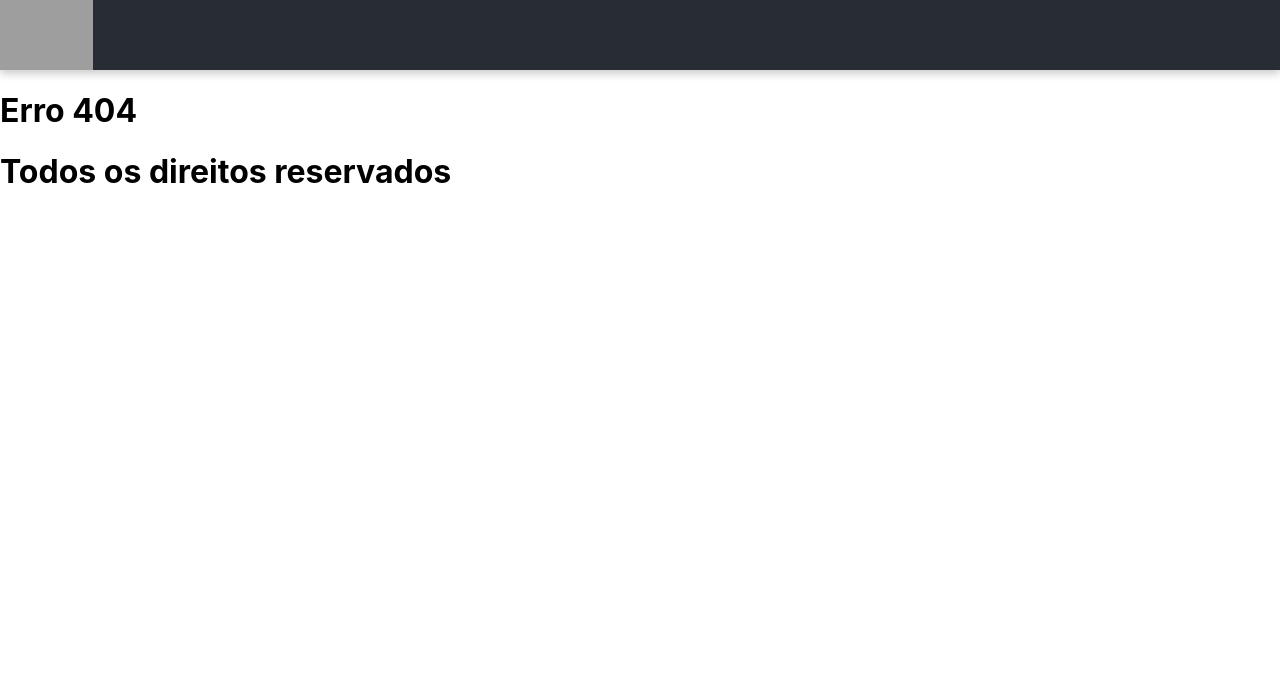
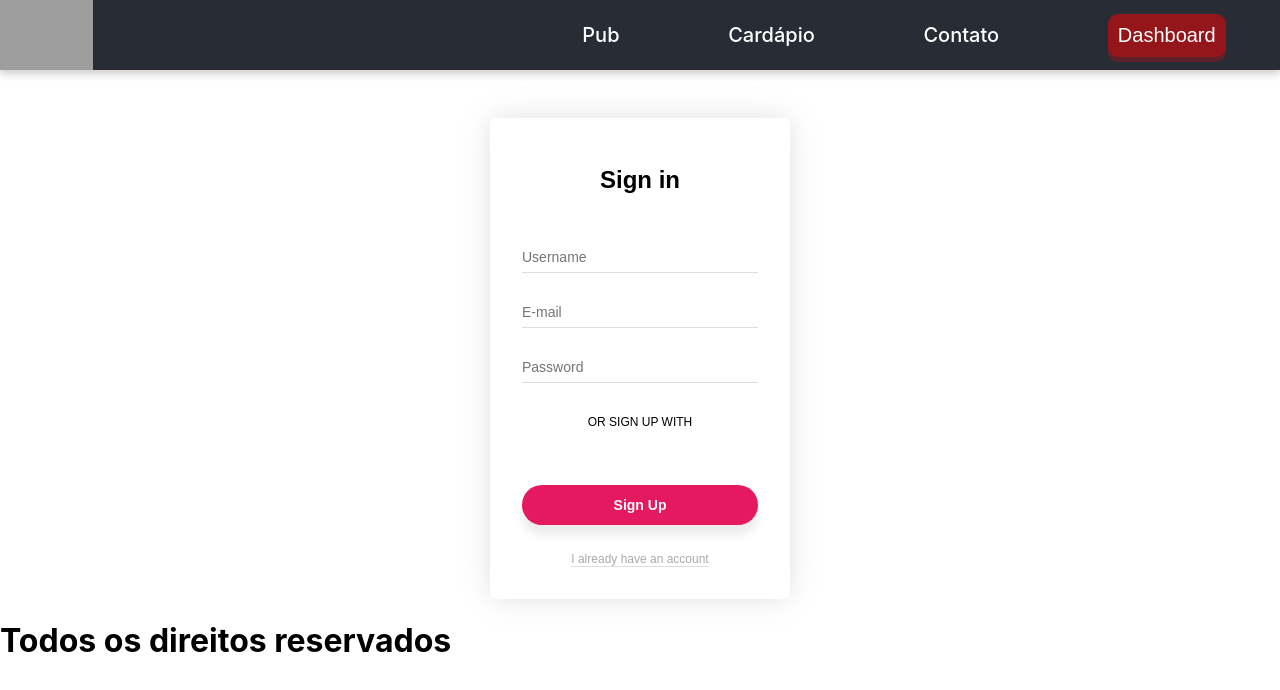
Before and after one commit to TaiCostaAlves/projetomodulo5, a React (Create React App) app in the folder menu/: page /cardapio in a window 1280 px wide. Before the commit this address had no page. Shown: the top 690 px of the page. Built offline with nearby package versions, Linux system fonts and the light colour scheme; grey boxes are pictures that could not be loaded.

Commit message:
criar card - ajustes css

```diff
--- a/menu/src/App.js
+++ b/menu/src/App.js
@@ -5,7 +5,8 @@ import Menu from './components/menu/Menu'
 import Cadastro from './components/form/Cadastro'
 import Update from './components/editar/Update'
 import Pub from './components/principal/Pub'
-import Dashboard from './components/dashboard/dashboard'
+import Dashboard from './components/dashboard/Dashboard'
+import Cardapio from './components/card/Cardapio'
 
 
 
@@ -16,10 +17,12 @@ function App() {
       <Header/>
         <Routes>
           <Route path="/" element={<Pub/>} />
+          <Route path="/cardapio" element={<Cardapio/>} />
           <Route path="/criar-item-menu" element={<Cadastro/>} />
           <Route path="/listar-item-menu" element={<Menu/>} />
           <Route path="/editar-item-menu/:id" element={<Update/>} />
           <Route path='/dashboard' element={<Dashboard />} />
+          {/* <Route path="/dashboard" element={<Card />} /> */}
           <Route path="*" element={<h1>Erro 404</h1>} />
         </Routes>
         <Footer/>
--- a/menu/src/components/Header.js
+++ b/menu/src/components/Header.js
@@ -1,6 +1,7 @@
 /* eslint-disable jsx-a11y/accessible-emoji */
 import React, { useState, useEffect } from "react";
 import "./Header.css";
+//import { Headers, Nav, Button} from '../css/styles'
 import { CSSTransition } from "react-transition-group";
 
 export default function Header() {
@@ -40,7 +41,7 @@ export default function Header() {
       >
         <nav className="Nav">
           <a href="/">Pub</a>
-          <a href="/criar-item-menu">Cardápio</a>
+          <a href="/cardapio">Cardápio</a>
           <a href="/listar-item-menu">Contato</a>
           <button><a href="/dashboard">Dashboard</a></button>
           {/* <a
@@ -57,5 +58,33 @@ export default function Header() {
         🍔
       </button>
     </header>
+
+    // <Headers >
+    //   <img src={"../../assets/logo.png"} className="Logo" alt="logo" />
+    //   <CSSTransition
+    //     in={!isSmallScreen || isNavVisible}
+    //     timeout={350}
+    //     classNames="NavAnimation"
+    //     unmountOnExit
+    //   >
+    //     <nav>
+    //       <a href="/">Pub</a>
+    //       <a href="/criar-item-menu">Cardápio</a>
+    //       <a href="/listar-item-menu">Contato</a>
+    //       <button><a href="/dashboard">Dashboard</a></button>
+    //       {/* <a
+    //           to='/services'
+    //           className='Nav-links'
+    //           onClick={closeMobileMenu}
+    //         >
+    //           Services <i className='fas fa-caret-down' />
+    //         </a>
+    //         {dropdown && <Dropdown />} */}
+    //     </nav>
+    //   </CSSTransition>
+    //   <button onClick={toggleNav}>
+    //     🍔
+    //   </button>
+    // </Headers>
   );
 }
--- /dev/null
+++ b/menu/src/components/card/Cardapio.js
@@ -0,0 +1,74 @@
+import React from "react";
+import ReactDOM from "react-dom";
+import {
+  CardWrapper,
+  CardHeader,
+  CardHeading,
+  CardBody,
+  CardIcon,
+  CardFieldset,
+  CardInput,
+  CardOptionsItem,
+  CardOptions,
+  CardOptionsNote,
+  CardButton,
+  CardLink
+} from "../../css/styles";
+
+//import "./styles.css";
+
+
+
+export default function Cardapio() {
+  return (
+    <div >
+
+    <CardWrapper>
+      <CardHeader>
+        <CardHeading>Sign in</CardHeading>
+      </CardHeader>
+
+      <CardBody>
+        <CardFieldset>
+          <CardInput placeholder="Username" type="text" required />
+        </CardFieldset>
+
+        <CardFieldset>
+          <CardInput placeholder="E-mail" type="text" required />
+        </CardFieldset>
+
+        <CardFieldset>
+          <CardInput placeholder="Password" type="password" required />
+          <CardIcon className="fa fa-eye" eye small />
+        </CardFieldset>
+
+        <CardFieldset>
+          <CardOptionsNote>Or sign up with</CardOptionsNote>
+
+          <CardOptions>
+            <CardOptionsItem>
+              <CardIcon className="fab fa-google" big />
+            </CardOptionsItem>
+
+            <CardOptionsItem>
+              <CardIcon className="fab fa-twitter" big />
+            </CardOptionsItem>
+
+            <CardOptionsItem>
+              <CardIcon className="fab fa-facebook" big />
+            </CardOptionsItem>
+          </CardOptions>
+        </CardFieldset>
+
+        <CardFieldset>
+          <CardButton type="button">Sign Up</CardButton>
+        </CardFieldset>
+
+        <CardFieldset>
+          <CardLink>I already have an account</CardLink>
+        </CardFieldset>
+      </CardBody>
+    </CardWrapper>
+  </div>
+  );
+}
--- a/menu/src/components/dashboard/dashboard.js
+++ b/menu/src/components/dashboard/dashboard.js
@@ -3,7 +3,7 @@ import React, { useState} from 'react';
 // import { Container } from './styles';
 
 export default function Dashboard() {
-    const [visivelSenha, setVisivelSenha] = useState(false)
+    const [visivelSenha, setVisivelSenha] = useState(true)
 
   return (
       <>
--- a/menu/src/css/styles.js
+++ b/menu/src/css/styles.js
@@ -1,7 +1,269 @@
-import styled from 'styled-components';
+import styled, { css } from "styled-components";
 
 export const Title = styled.h1`
 font-size: 1.5em;
 text-align: center;
 color: palevioletred;
 `;
+
+export const Headers = styled.header`
+top: 0;
+max-height: 70px;
+width: 100vw;
+display: grid;
+grid-template-areas: "logo nav";
+background-color: #282c34;
+box-shadow: 0 4px 8px 0 rgba(0, 0, 0, 0.2)
+@media (max-width: 700px) {
+grid-template-areas: "logo burger" "nav nav";
+}
+
+img {
+grid-area: logo;
+height: 70px;
+}
+
+nav {
+display: grid;
+grid-area: nav;
+grid-template-columns: repeat(4, auto);
+align-items: center;
+justify-items: center;
+
+    a {
+        color: #fff;
+        font-size: 20px;
+        font-weight: 500;
+        transition: 0.5s;
+        text-decoration: none;
+
+
+        &:hover {
+        transform: scale(1.1);
+    }
+    }
+
+
+    @media (max-width: 700px) {
+        grid-template-rows: repeat(4, auto);
+        grid-template-columns: none;
+        grid-row-gap: 20px;
+        padding: 30px 0 30px;
+        background: rgba(40, 44, 47, 0.95);
+        box-shadow: 0 4px 8px 0 rgba(0, 0, 0, 0.2);
+        border-bottom-left-radius: 10px;
+        border-bottom-right-radius: 10px;
+    }
+    button {
+        padding: 10px;
+        outline: none;
+        border: none;
+        font-size: 20px;
+        color: #fff;
+        font-weight: 600;
+        background-color: rgba(255, 0, 0, 0.5);
+        box-shadow: 0px 5px 0px 0px rgba(255, 0, 0, 0.25);
+        border-radius: 10px;
+        cursor: pointer;
+        transition: 70ms;
+
+    &:active {
+        transform: translateY(3px);
+        box-shadow: 0px 2px 0px 0px rgba(255, 0, 0, 0.25);
+        }
+    }
+
+}
+
+
+
+
+
+}
+
+`;
+
+export const Logo = styled.img`
+grid-area: logo;
+height: 70px;
+`;
+
+
+
+// export const Button = styled.button`
+// display: none;
+// grid-area: burger;
+// margin: 0 20px 0 0;
+// padding: 0;
+// justify-self: end;
+// font-size: 40px;
+// border: none;
+// background: none;
+// outline: none;
+// transition: 0.1s;
+
+// &:active {
+//     transform: scale(1.2);
+//   }
+
+// @media (max-width: 700px) {
+//     display: inline;
+// }
+// `;
+
+// Card ===============================================
+
+export const CardWrapper = styled.div`
+  overflow: hidden;
+  padding: 0 0 32px;
+  margin: 48px auto 0;
+  width: 300px;
+  font-family: Quicksand, arial, sans-serif;
+  box-shadow: 0 0 20px rgba(0, 0, 0, 0.05), 0 0px 40px rgba(0, 0, 0, 0.08);
+  border-radius: 5px;
+`;
+
+export const CardHeader = styled.header`
+  padding-top: 32px;
+  padding-bottom: 32px;
+`;
+
+export const CardHeading = styled.h1`
+  font-size: 24px;
+  font-weight: bold;
+  text-align: center;
+`;
+
+export const CardBody = styled.div`
+  padding-right: 32px;
+  padding-left: 32px;
+`;
+
+export const CardFieldset = styled.fieldset`
+  position: relative;
+  padding: 0;
+  margin: 0;
+  border: 0;
+
+  & + & {
+    margin-top: 24px;
+  }
+
+  &:nth-last-of-type(2) {
+    margin-top: 32px;
+  }
+
+  &:last-of-type {
+    text-align: center;
+  }
+`;
+
+export const CardInput = styled.input`
+  padding: 7px 0;
+  width: 100%;
+  font-family: inherit;
+  font-size: 14px;
+  border-top: 0;
+  border-right: 0;
+  border-bottom: 1px solid #ddd;
+  border-left: 0;
+  transition: border-bottom-color 0.25s ease-in;
+
+  &:focus {
+    border-bottom-color: #e5195f;
+    outline: 0;
+  }
+`;
+
+export const CardIcon = styled.span`
+  color: #666;
+  cursor: pointer;
+  opacity: .25;
+  transition: opacity .25s ease-in;
+
+  &:hover {
+    opacity: .95;
+  }
+
+  ${props =>
+    props.big &&
+    css`
+      font-size: 26px;
+    `}
+
+  ${props =>
+    props.eye &&
+    css`
+      position: absolute;
+      top: 8px;
+      right: 0;
+    `}
+
+  ${props =>
+    props.small &&
+    css`
+      font-size: 14px;
+    `}
+`;
+
+export const CardOptionsNote = styled.small`
+  padding-top: 8px;
+  display: block;
+  width: 100%;
+  font-size: 12px;
+  text-align: center;
+  text-transform: uppercase;
+`;
+
+export const CardOptions = styled.ul`
+  padding: 0;
+  margin: 16px 0 8px;
+  display: flex;
+  flex-direction: row;
+  flex-wrap: wrap;
+  align-items: center;
+  justify-content: center;
+  width: 100%;
+  list-style-type: none;
+`;
+
+export const CardOptionsItem = styled.li`
+  &:nth-of-type(n + 2) {
+    margin-left: 16px;
+  }
+`;
+
+export const CardButton = styled.button`
+  display: block;
+  width: 100%;
+  padding: 12px 0;
+  font-family: inherit;
+  font-size: 14px;
+  font-weight: 700;
+  color: #fff;
+  background-color: #e5195f;
+  border: 0;
+  border-radius: 35px;
+  box-shadow: 0 10px 10px rgba(0, 0, 0, 0.08);
+  cursor: pointer;
+  transition: all 0.25s cubic-bezier(0.02, 0.01, 0.47, 1);
+
+  &:hover {
+    box-shadow: 0 15px 15px rgba(0, 0, 0, 0.16);
+    transform: translate(0, -5px);
+  }
+`;
+
+export const CardLink = styled.a`
+  display: inline-block;
+  font-size: 12px;
+  text-decoration: none;
+  color: #aaa;
+  border-bottom: 1px solid #ddd;
+  cursor: pointer;
+  transition: color 0.25s ease-in;
+
+  &:hover {
+    color: #777;
+  }
+`;
```
Also changed, not shown: menu/src/assets/logo.png (renamed from menu/assets/logo.png).
